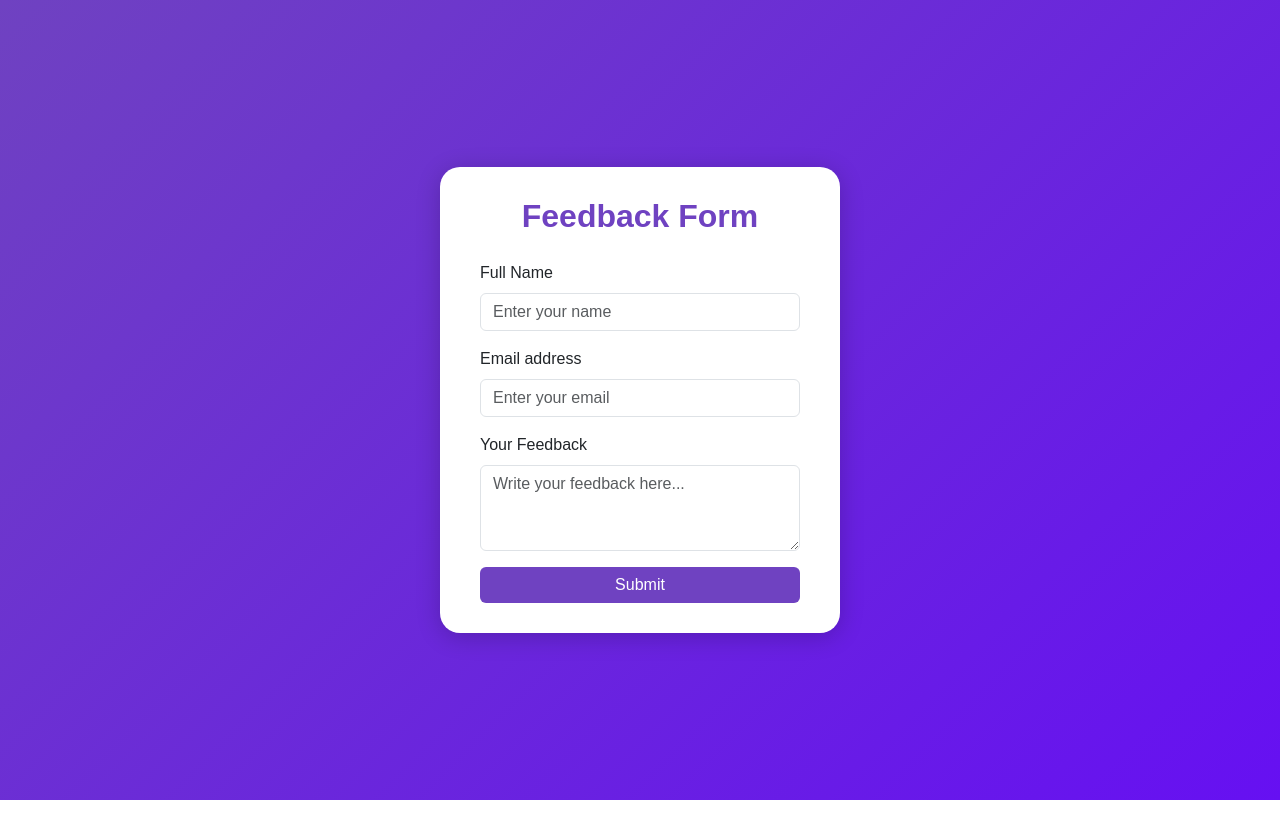
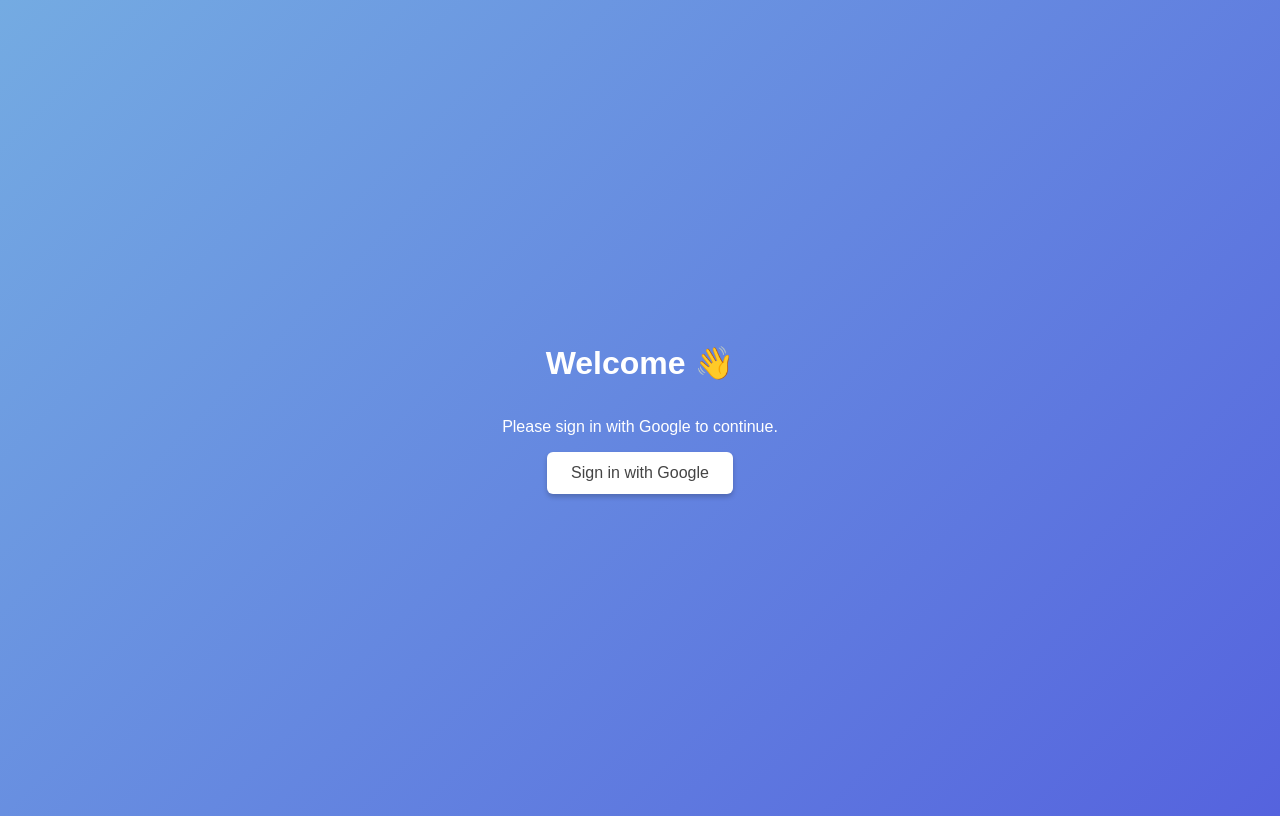
Before and after one commit to Togo-bit/mini-cloud-storage, a Flask app: page / in a window 1280 px wide. Run offline with Flask 3, Linux system fonts and the light colour scheme; the visitor is signed in with stand-in values (Sample User, id 1); parts of the project's set-up code (start-up, migrations or seed data) failed here and were passed over; some libraries are stand-ins or nearby versions.

Commit message:
Update form.html

```diff
--- a/templates/form.html
+++ b/templates/form.html
@@ -3,69 +3,89 @@
 <head>
   <meta charset="UTF-8">
   <meta name="viewport" content="width=device-width, initial-scale=1.0">
-    <title>Form Storage App</title>
+  <title>Sign in with Google</title>
 
-    <!-- Bootstrap CSS -->
-    <link href="https://cdn.jsdelivr.net/npm/bootstrap@5.3.0/dist/css/bootstrap.min.css" rel="stylesheet">
+  <!-- Firebase SDKs -->
+  <script src="https://www.gstatic.com/firebasejs/9.22.2/firebase-app-compat.js"></script>
+  <script src="https://www.gstatic.com/firebasejs/9.22.2/firebase-auth-compat.js"></script>
 
   <style>
     body {
-            background: linear-gradient(135deg, #6f42c1, #6610f2);
+      font-family: "Poppins", sans-serif;
+      display: flex;
+      flex-direction: column;
+      align-items: center;
+      justify-content: center;
       height: 100vh;
-            display: flex;
-            justify-content: center;
-            align-items: center;
-            font-family: 'Poppins', sans-serif;
+      background: linear-gradient(135deg, #74ABE2, #5563DE);
+      color: white;
     }
-        .form-container {
-            background: #ffffff;
-            padding: 30px 40px;
-            border-radius: 20px;
-            box-shadow: 0 4px 25px rgba(0,0,0,0.2);
-            width: 400px;
+    h1 {
+      margin-bottom: 20px;
     }
-        .form-container h2 {
-            text-align: center;
-            margin-bottom: 25px;
-            color: #6f42c1;
-            font-weight: bold;
+    button {
+      background-color: white;
+      color: #444;
+      border: none;
+      padding: 12px 24px;
+      border-radius: 6px;
+      font-size: 16px;
+      cursor: pointer;
+      box-shadow: 0 3px 5px rgba(0,0,0,0.2);
+      transition: transform 0.2s;
     }
-        .btn-primary {
-            width: 100%;
-            background-color: #6f42c1;
-            border: none;
-            transition: 0.3s;
-        }
-        .btn-primary:hover {
-            background-color: #563d7c;
+    button:hover {
+      transform: scale(1.05);
     }
   </style>
 </head>
 <body>
+  <h1>Welcome 👋</h1>
+  <p>Please sign in with Google to continue.</p>
 
-    <div class="form-container">
-        <h2>Feedback Form</h2>
-        <form method="POST" action="/">
-            <div class="mb-3">
-                <label for="name" class="form-label">Full Name</label>
-                <input type="text" name="name" class="form-control" id="name" placeholder="Enter your name" required>
-            </div>
+  <button id="googleSignIn">Sign in with Google</button>
 
-            <div class="mb-3">
-                <label for="email" class="form-label">Email address</label>
-                <input type="email" name="email" class="form-control" id="email" placeholder="Enter your email" required>
-            </div>
+  <script>
+    // 🔹 Replace these values with your own Firebase project config
+    const firebaseConfig = {
+      apiKey: "AIzaSyBUS1ugKC0Ef87RxMsYL6CIopONg8-Z1Qw",
+      authDomain: "mini-drive-474119.firebaseapp.com",
+      projectId: "mini-drive-474119",
+      storageBucket: "mini-drive-474119.firebasestorage.app",
+      messagingSenderId: "116077305191",
+      appId: "1:116077305191:web:7054573d7ea0ef8c7da3c2",
+      measurementId: "G-9JCZ5HVH6E"
+    };
 
-            <div class="mb-3">
-                <label for="feedback" class="form-label">Your Feedback</label>
-                <textarea name="feedback" class="form-control" id="feedback" rows="3" placeholder="Write your feedback here..." required></textarea>
-            </div>
+    // 🔹 Initialize Firebase
+    firebase.initializeApp(firebaseConfig);
+    const auth = firebase.auth();
 
-            <button type="submit" class="btn btn-primary">Submit</button>
-        </form>
-    </div>
+    // 🔹 Handle Google Sign-In
+    document.getElementById('googleSignIn').addEventListener('click', async () => {
+      const provider = new firebase.auth.GoogleAuthProvider();
+      try {
+        const result = await auth.signInWithPopup(provider);
+        const idToken = await result.user.getIdToken();
 
-    <!-- Bootstrap JS -->
-    <script src="https://cdn.jsdelivr.net/npm/bootstrap@5.3.0/dist/js/bootstrap.bundle.min.js"></script>
+        // 🔹 Send ID token to backend to create a session
+        const resp = await fetch('/sessionLogin', {
+          method: 'POST',
+          headers: { 'Content-Type': 'application/json' },
+          body: JSON.stringify({ idToken })
+        });
+
+        if (resp.ok) {
+          window.location.href = '/'; // reload or redirect to the form page
+        } else {
+          const err = await resp.json();
+          alert("Sign-in failed: " + err.message);
+        }
+      } catch (error) {
+        console.error("Sign-in error:", error);
+        alert("Sign-in failed. Please try again.");
+      }
+    });
+  </script>
 </body>
 </html>
```
Lines whose indentation alone changed are shown as unchanged.
